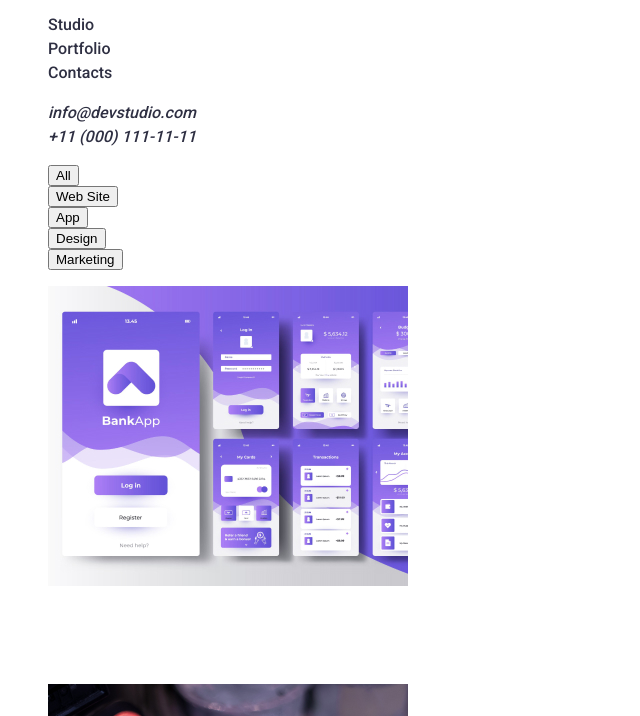
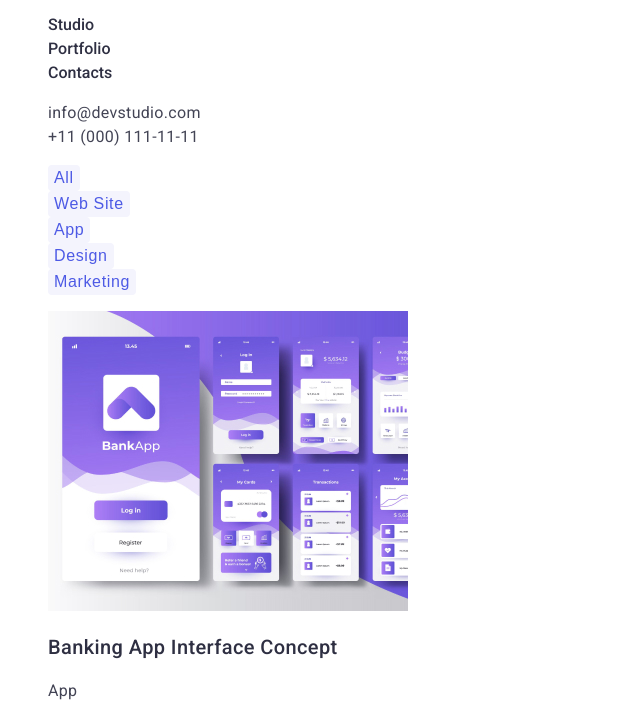
Before and after one commit to folioris/goit-markup-hw-02, a plain HTML site: page portfolio.html in a window 1280 px wide. Shown: the part 32-748 px from the top of the page, without its empty margins (0-640 px from the left). Drawn offline with Linux system fonts and the light colour scheme.

Commit message:
fuckiiing website

```diff
--- a/css/styles.css
+++ b/css/styles.css
@@ -7,12 +7,13 @@
         --accent-color-btn: #404BBF;
         --description-features: #2E2F42;
         --address-color: #434455;
-        --footer-text: #E7E9FC;
+        --btn-background-color: #E7E9FC
 }
 
 body {
         font-family: 'Roboto', sans-serif;
-        color: var(--primary-bg-color);
+        background-color: var(--primary-bg-color);
+        color: var(--primary-text-color);
 }
 .list {
     list-style: none;
@@ -145,11 +146,11 @@ font-weight: 500;
 }
 
 .footer-desc {
-    color: var(--footer-text);
-    font-weight: 400;
+    color: var(--btn-background-color);
+        font-weight: 400;
         font-size: 16px;
         line-height: 24px;
-        letter-spacing: 0.02em
+        letter-spacing: 0.02em;
 }
 
 .logo-footer {
@@ -160,3 +161,37 @@ font-weight: 500;
         font-size: 18px;
         line-height: 21px;
 }
+
+.nav-buttons {
+        font-weight: 500;
+        font-size: 16px;
+        line-height: 1.5;
+        letter-spacing: 0.04em;
+        cursor: pointer;
+        color: var(--accent-color);
+        background: var(--team-background-color);
+        border-radius: 4px;
+        border: var(--btn-background-color);
+    }
+
+.nav-buttons:hover,
+.nav-buttons:focus {
+color: #ffffff;
+background-color: var(--accent-color);
+}
+
+.caption-cards {
+    color: var(--description-features);
+    font-weight: 500;
+        font-size: 20px;
+        line-height: 24px;
+        letter-spacing: 0.02em;
+}
+
+.portfolio-desc {
+    color: var(--address-color);
+    font-weight: 400;
+        font-size: 16px;
+        line-height: 24px;
+        letter-spacing: 0.02em;
+}
--- a/portfolio.html
+++ b/portfolio.html
@@ -30,23 +30,35 @@
       <address>
         <ul class="list">
           <li>
-            <a class="menu-nav" href="mailto:info@devstudio.com"
+            <a class="address-nav" href="mailto:info@devstudio.com"
               >info@devstudio.com</a
             >
           </li>
           <li>
-            <a class="menu-nav" href="tel:+110001111111">+11 (000) 111-11-11</a>
+            <a class="address-nav" href="tel:+110001111111"
+              >+11 (000) 111-11-11</a
+            >
           </li>
         </ul>
       </address>
     </header>
     <main>
       <ul class="list">
-        <li><button type="button">All</button></li>
-        <li><button type="button">Web Site</button></li>
-        <li><button type="button">App</button></li>
-        <li><button type="button">Design</button></li>
-        <li><button type="button">Marketing</button></li>
+        <li>
+          <button class="nav-buttons" type="button">All</button>
+        </li>
+        <li>
+          <button class="nav-buttons" type="button">Web Site</button>
+        </li>
+        <li>
+          <button class="nav-buttons" type="button">App</button>
+        </li>
+        <li>
+          <button class="nav-buttons" type="button">Design</button>
+        </li>
+        <li>
+          <button class="nav-buttons" type="button">Marketing</button>
+        </li>
       </ul>
       <section>
         <ul class="list">
@@ -57,8 +69,8 @@
               width="360"
               height="300"
             />
-            <h3>Banking App Interface Concept</h3>
-            <p>App</p>
+            <h3 class="caption-cards">Banking App Interface Concept</h3>
+            <p class="portfolio-desc">App</p>
           </li>
           <li>
             <img
@@ -67,8 +79,8 @@
               width="360"
               height="300"
             />
-            <h3>Cashless Payment</h3>
-            <p>Marketing</p>
+            <h3 class="caption-cards">Cashless Payment</h3>
+            <p class="portfolio-desc">Marketing</p>
           </li>
           <li>
             <img
@@ -77,8 +89,8 @@
               width="360"
               height="300"
             />
-            <h3>Meditaton App</h3>
-            <p>App</p>
+            <h3 class="caption-cards">Meditaton App</h3>
+            <p class="portfolio-desc">App</p>
           </li>
           <li>
             <img
@@ -87,8 +99,8 @@
               width="360"
               height="300"
             />
-            <h3>Taxi Service</h3>
-            <p>Marketing</p>
+            <h3 class="caption-cards">Taxi Service</h3>
+            <p class="portfolio-desc">Marketing</p>
           </li>
           <li>
             <img
@@ -97,8 +109,8 @@
               width="360"
               height="300"
             />
-            <h3>Screen Illustration</h3>
-            <p>Design</p>
+            <h3 class="caption-cards">Screen Illustration</h3>
+            <p class="portfolio-desc">Design</p>
           </li>
           <li>
             <img
@@ -107,8 +119,8 @@
               width="360"
               height="300"
             />
-            <h3>Online Courses</h3>
-            <p>Marketing</p>
+            <h3 class="caption-cards">Online Courses</h3>
+            <p class="portfolio-desc">Marketing</p>
           </li>
           <li>
             <img
@@ -117,8 +129,8 @@
               width="360"
               height="300"
             />
-            <h3>Instagram Stories Concept</h3>
-            <p>Design</p>
+            <h3 class="caption-cards">Instagram Stories Concept</h3>
+            <p class="portfolio-desc">Design</p>
           </li>
           <li>
             <img
@@ -127,8 +139,8 @@
               width="360"
               height="300"
             />
-            <h3>Organic Food</h3>
-            <p>Web Site</p>
+            <h3 class="caption-cards">Organic Food</h3>
+            <p class="portfolio-desc">Web Site</p>
           </li>
           <li>
             <img
@@ -137,15 +149,17 @@
               width="360"
               height="300"
             />
-            <h3>FreshCoffee</h3>
-            <p>Web Site</p>
+            <h3 class="caption-cards">FreshCoffee</h3>
+            <p class="portfolio-desc">Web Site</p>
           </li>
         </ul>
       </section>
     </main>
-    <footer>
-      <a href="./portfolio.html"><span>Web</span>Studio</a>
-      <p>
+    <footer class="footer">
+      <a class="logo-footer" href="./portfolio.html">
+        <span class="logo-web">Web</span>Studio</a
+      >
+      <p class="footer-desc">
         Increase the flow of customers and sales for your business with digital
         marketing & growth solutions.
       </p>
```
